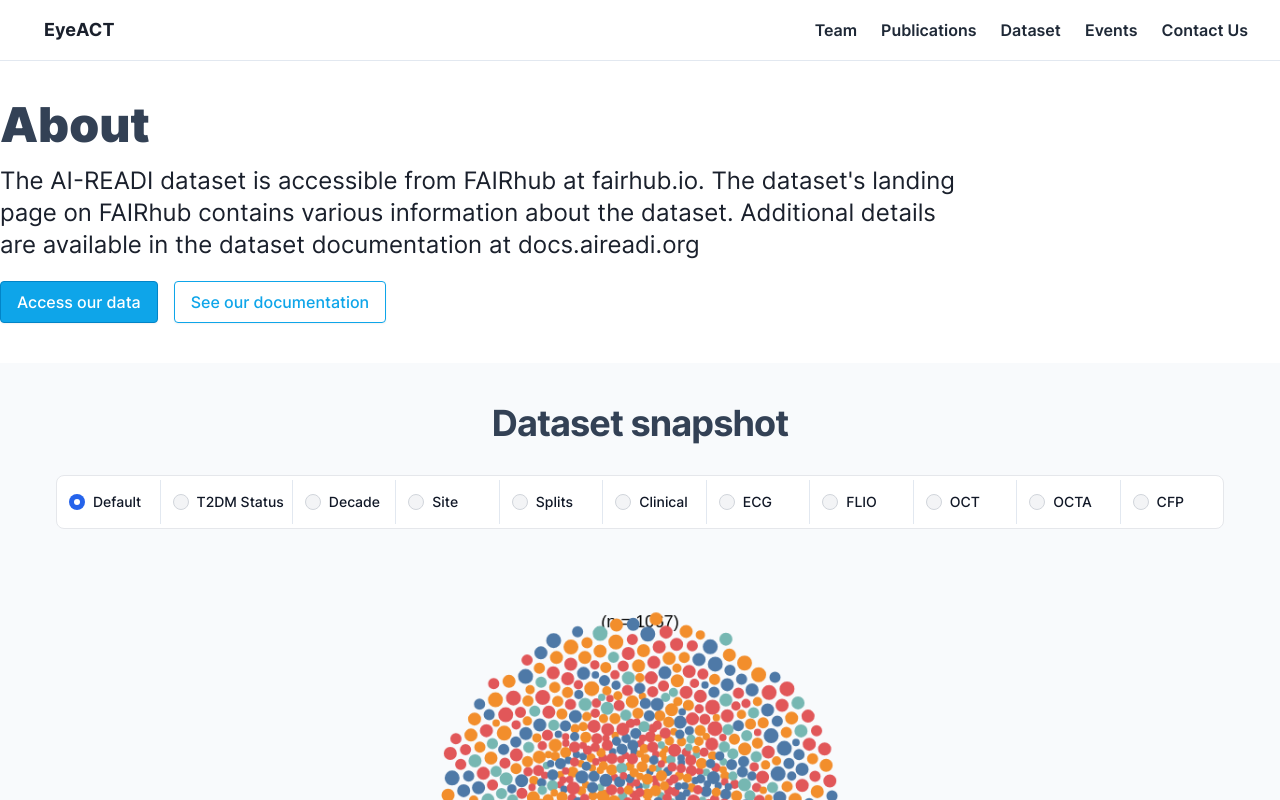
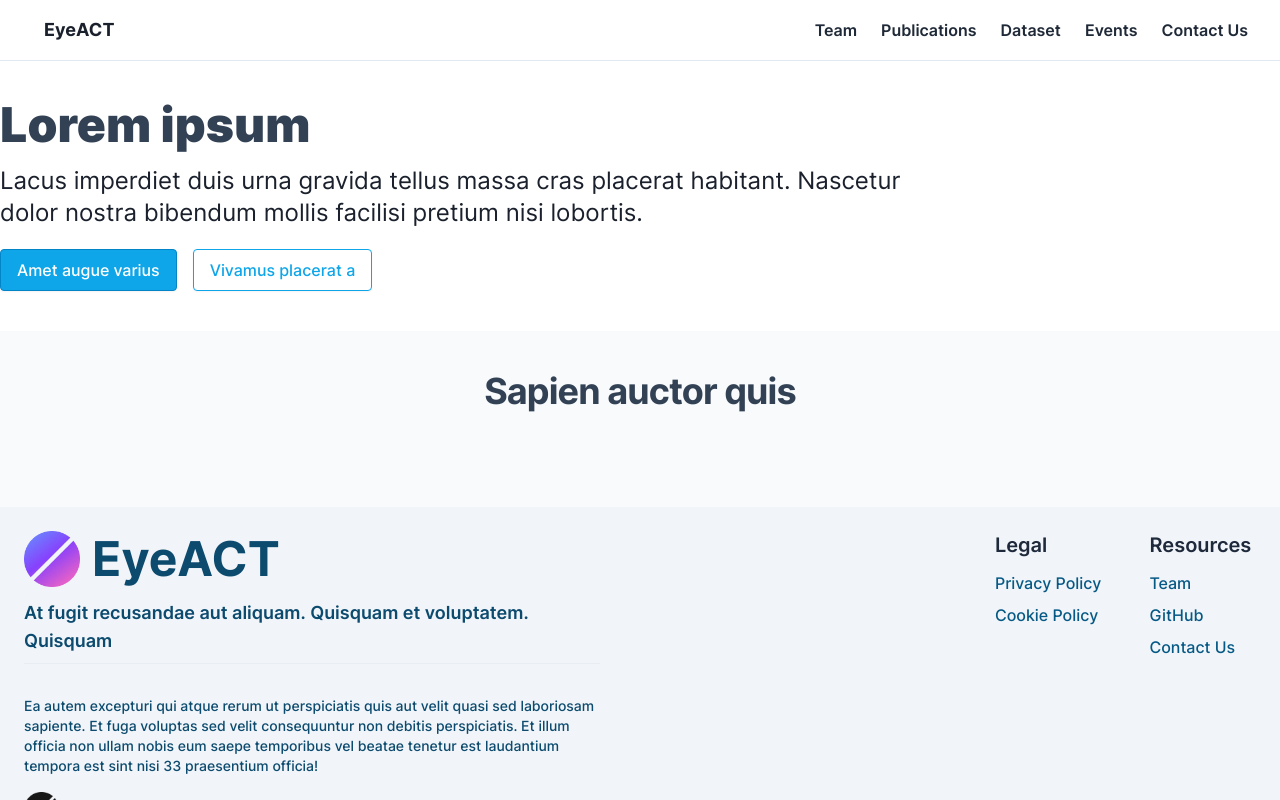
Before and after one commit to EyeACT/eyeactstudy.org, a Next.js app: page /dataset in a window 1280 px wide. Shown: the top 800 px of the page. Built offline with nearby package versions, Linux system fonts and the light colour scheme; what tailwindcss-debug-screens would draw is missing.

Commit message:
refactor: :recycle: strip content for events and dataset page

```diff
--- a/src/components/Viz.jsx
+++ b/src/components/Viz.jsx
@@ -4,17 +4,17 @@ import { useEffect, useRef, useState } from 'react';
 import VIZ_JSON from '~/data/viz.json';
 
 const vizOptions = [
-  { value: 'state-def', label: 'Default' },
-  { value: 'state-group', label: 'T2DM Status' },
-  { value: 'state-age', label: 'Decade' },
-  { value: 'state-site', label: 'Site' },
-  { value: 'state-split', label: 'Splits' },
-  { value: 'state-Clinical', label: 'Clinical' },
-  { value: 'state-ECG', label: 'ECG' },
-  { value: 'state-FLIO', label: 'FLIO' },
-  { value: 'state-OCT', label: 'OCT' },
-  { value: 'state-OCTA', label: 'OCTA' },
-  { value: 'state-CFP', label: 'CFP' },
+  { value: 'state-def', label: 'Nisi' },
+  { value: 'state-group', label: 'Potenti' },
+  { value: 'state-age', label: 'Leo fusce' },
+  { value: 'state-site', label: 'Lobortis' },
+  { value: 'state-split', label: 'Facilisis' },
+  { value: 'state-Clinical', label: 'Elit' },
+  { value: 'state-ECG', label: 'Amet' },
+  { value: 'state-FLIO', label: 'Phasellus' },
+  { value: 'state-OCT', label: 'Diam' },
+  { value: 'state-OCTA', label: 'Auctor' },
+  { value: 'state-CFP', label: 'Ultrices' },
 ];
 
 const VizComponent = () => {
@@ -52,12 +52,12 @@ const VizComponent = () => {
     const data = VIZ_JSON;
     const { width, height } = dimensions;
 
-    const  getSelectedStateId = () => {
+    const getSelectedStateId = () => {
       const selectedRadio = document.querySelector(
         'input[name="state"]:checked',
       );
       return selectedRadio ? selectedRadio.id : null;
-    }
+    };
 
     const countUniqueValues = (data) => {
       const uniqueCounts = {};
@@ -96,7 +96,7 @@ const VizComponent = () => {
       });
 
       return result;
-    }
+    };
 
     (function (nodes = data) {
       const nodeUniqes = countUniqueValues(nodes);
@@ -145,7 +145,7 @@ const VizComponent = () => {
         );
         simulation.force('y', d3.forceY(0).strength(xyforce));
         simulation.alpha(1).restart();
-      }
+      };
 
       // sourcery skip: avoid-function-declarations-in-blocks
       function ticked() {
@@ -239,7 +239,7 @@ const VizComponent = () => {
         ))}
       </ul>
 
-      <canvas ref={canvasRef} id='viz' className='w-full p-4 m-4' />
+      <canvas ref={canvasRef} id='viz' className='m-4 w-full p-4' />
     </div>
   );
 };
--- a/src/pages/dataset.tsx
+++ b/src/pages/dataset.tsx
@@ -4,7 +4,6 @@ import { SkipNavContent, SkipNavLink } from '@chakra-ui/skip-nav';
 import Layout from '@/components/layout/Layout';
 import ButtonLink from '@/components/links/ButtonLink';
 import Seo from '@/components/Seo';
-import Viz from '@/components/Viz';
 
 const Dataset: React.FC = () => {
   return (
@@ -20,43 +19,39 @@ const Dataset: React.FC = () => {
           <section className='mx-auto grid max-w-screen-xl py-8 font-primary lg:grid-cols-12 lg:gap-8 xl:gap-0'>
             <div className='mx-auto place-self-center px-6 py-2 lg:col-span-9 xl:px-0'>
               <h1 className='relative pb-4 text-4xl font-black sm:text-5xl'>
-                About
+                Lorem ipsum
               </h1>
 
               <p className='relative pb-5 text-xl font-normal sm:text-2xl'>
-                The AI-READI dataset is accessible from FAIRhub at fairhub.io.
-                The dataset's landing page on FAIRhub contains various
-                information about the dataset. Additional details are available
-                in the dataset documentation at docs.aireadi.org
+                Lacus imperdiet duis urna gravida tellus massa cras placerat
+                habitant. Nascetur dolor nostra bibendum mollis facilisi pretium
+                nisi lobortis.
               </p>
 
               <div className='relative flex w-max flex-col space-y-2 sm:flex-row sm:space-x-4 sm:space-y-0'>
-                <ButtonLink
-                  href='https://fairhub.io/datasets/2'
-                  variant='primary'
-                >
-                  Access our data
+                <ButtonLink href='/comingsoon' variant='primary'>
+                  Amet augue varius
                 </ButtonLink>
                 <ButtonLink
-                  href='https://docs.aireadi.org'
+                  href='/comingsoon'
                   variant='outline'
                   // className='bg-stone-100'
                 >
-                  See our documentation
+                  Vivamus placerat a
                 </ButtonLink>
               </div>
             </div>
           </section>
 
-          <section className='pb-16 pt-4 bg-slate-50'>
+          <section className='bg-slate-50 pb-16 pt-4'>
             <div className='px-8'>
               <div className='m-2 mx-auto max-w-screen-xl rounded-lg p-4 text-center'>
                 <h1 className='mb-2 text-3xl font-bold tracking-tight sm:text-4xl'>
-                  Dataset snapshot
+                  Sapien auctor quis
                 </h1>
               </div>
 
-              <Viz />
+              {/* <Viz /> */}
             </div>
           </section>
         </main>
--- a/src/pages/events/index.tsx
+++ b/src/pages/events/index.tsx
@@ -24,7 +24,7 @@ const Blog: React.FC<EventsLayoutProps> = ({ eventList }) => {
 
             <h2 className='text-left text-xl'>
               A record of all past, present and future events and workshops from
-              the AI-READI team are listed here.
+              the EyeACT team are listed here.
             </h2>
           </div>
 
```
